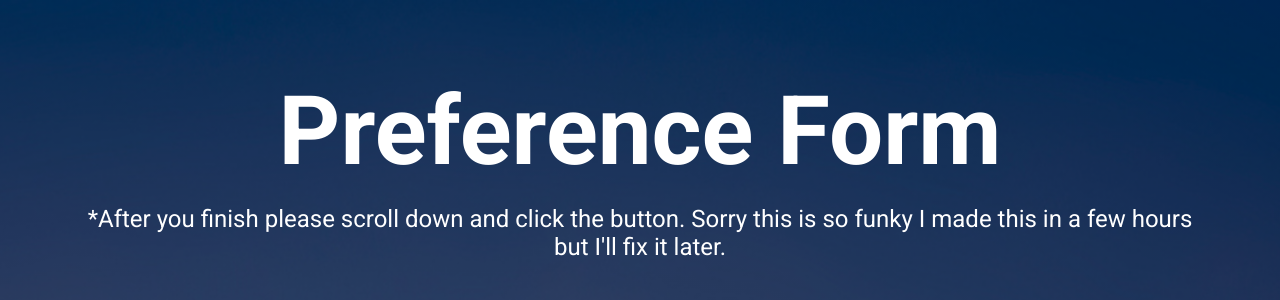
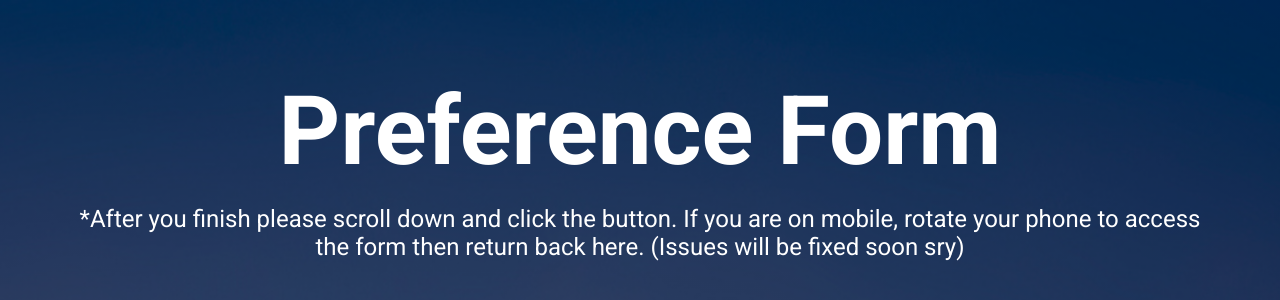
Before and after one commit to xd-arsenic/ucsd26, a plain HTML site: page selection/female/marshall.html in a window 1280 px wide. Shown: the top 300 px of the page. Drawn offline with nearby package versions, Linux system fonts and the light colour scheme; grey boxes are pictures that could not be loaded.

Commit message:
testing a change

```diff
--- a/selection/female/marshall.html
+++ b/selection/female/marshall.html
@@ -39,7 +39,7 @@
         <div class="u-active u-align-center u-carousel-item u-clearfix u-image u-shading u-section-1-1" src="" data-image-width="1280" data-image-height="800">
           <div class="u-clearfix u-sheet u-sheet-1">
             <h1 class="u-text u-title u-text-1">Preference Form</h1>
-            <h4>*After you finish please scroll down and click the button. Sorry this is so funky I made this in a few hours but I'll fix it later.</h4>
+            <h4>*After you finish please scroll down and click the button. If you are on mobile, rotate your phone to access the form then return back here. (Issues will be fixed soon sry)</h4>
             <div class="u-clearfix u-custom-html u-custom-html-1">
                 <iframe src="https://docs.google.com/forms/d/e/1FAIpQLSdhBwVkUDTgjZVfcm9W1K5mnvUqz-HMzarEy4RzSjKnZct4VQ/viewform?embedded=true" width="640" height="1000" frameborder="0" marginheight="0" marginwidth="0">Loading…</iframe>
             </div>
```
